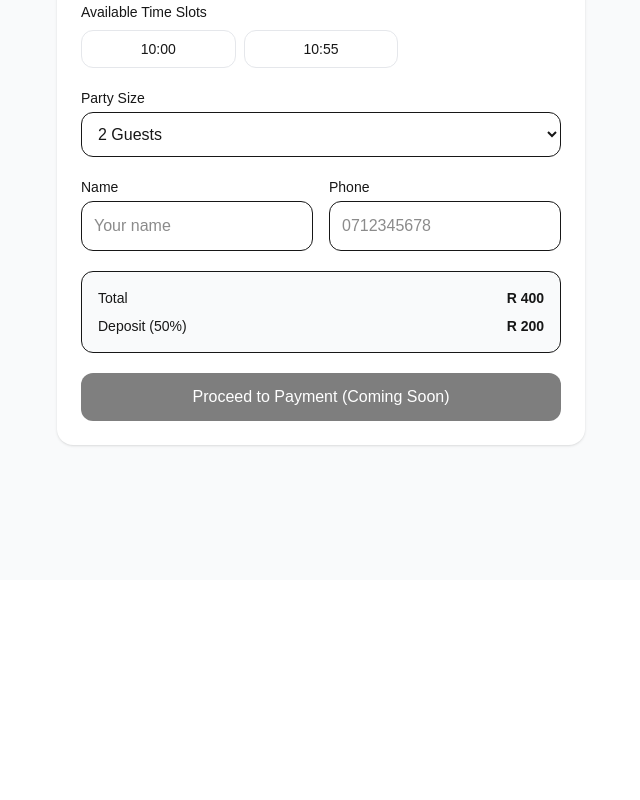
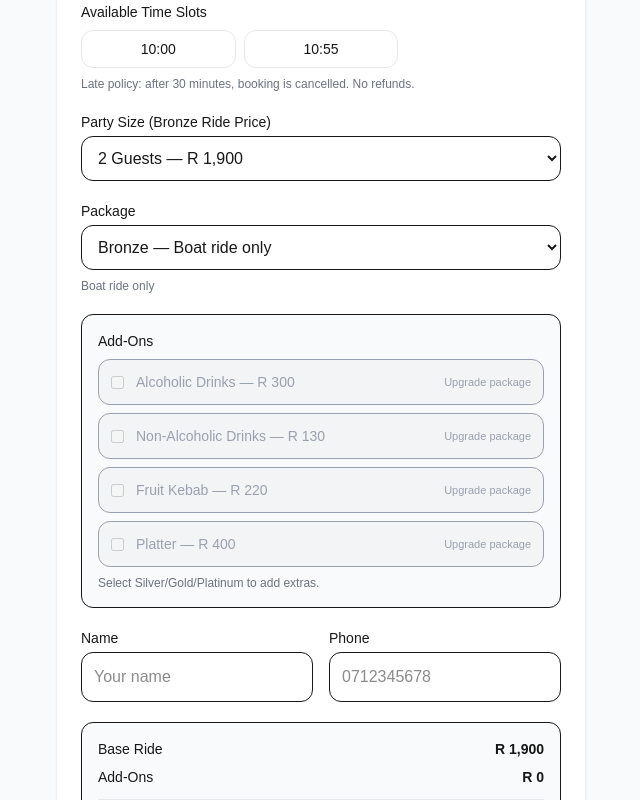
Before and after one commit to Nippie800/luxeboat-os, a Next.js app: page /book in a window 1280 px wide. Shown: the part 220-1020 px from the top of the page, without its empty margins (319-959 px from the left). Before the commit the page ends 800 px from the top, so only its background shows below. Built offline with nearby package versions, Linux system fonts and the light colour scheme; no server answers; the database is empty.

Commit message:
feat: package tiers + add-ons pricing + correct bronze pricing

```diff
--- a/src/app/book/page.tsx
+++ b/src/app/book/page.tsx
@@ -1,5 +1,5 @@
+"use client";
 
-"use client";
 export const dynamic = "force-dynamic";
 
 import { useEffect, useMemo, useState } from "react";
@@ -11,11 +11,15 @@ import {
   query,
   where,
   serverTimestamp,
-  addDoc
+  addDoc,
 } from "firebase/firestore";
 
 import { db } from "@/lib/firebase";
-import { generateSlots, type GeneralSettings, type BookingLite } from "@/lib/slots";
+import {
+  generateSlots,
+  type GeneralSettings,
+  type BookingLite,
+} from "@/lib/slots";
 
 const DEFAULTS: GeneralSettings = {
   rideDurationMinutes: 45,
@@ -33,14 +37,63 @@ const DEFAULTS: GeneralSettings = {
 
 type PartySize = 2 | 4 | 6;
 
-const PRICE_MAP: Record<PartySize, number> = {
-  2: 400,
-  4: 700,
-  6: 900,
+type PackageTier = "bronze" | "silver" | "gold" | "platinum";
+
+type AddOnId =
+  | "drink_alcoholic"
+  | "drink_nonalcoholic"
+  | "platter"
+  | "fruit_kebab";
+
+const BASE_RIDE_PRICE: Record<PartySize, number> = {
+  2: 1900,
+  4: 3600,
+  6: 5200,
 };
 
+// Add-on prices (as provided)
+const ADD_ONS: Record<AddOnId, { label: string; price: number }> = {
+  drink_alcoholic: { label: "Alcoholic Drinks", price: 300 },
+  drink_nonalcoholic: { label: "Non-Alcoholic Drinks", price: 130 }, // default (Silver/Platinum)
+  platter: { label: "Platter", price: 400 },
+  fruit_kebab: { label: "Fruit Kebab", price: 220 },
+};
+
+// Gold has Non-alcoholic = 120 (special case)
+const GOLD_NONALC_PRICE = 120;
+
+// Which add-ons are allowed per tier
+const TIER_RULES: Record<
+  PackageTier,
+  { title: string; subtitle: string; allowedAddOns: AddOnId[] }
+> = {
+  bronze: {
+    title: "Bronze",
+    subtitle: "Boat ride only",
+    allowedAddOns: [],
+  },
+  silver: {
+    title: "Silver",
+    subtitle: "Includes drink option",
+    allowedAddOns: ["drink_alcoholic", "drink_nonalcoholic"],
+  },
+  gold: {
+    title: "Gold",
+    subtitle: "Includes snacks & bubbles + drink option + fruit kebab option",
+    allowedAddOns: ["drink_alcoholic", "drink_nonalcoholic", "fruit_kebab"],
+  },
+  platinum: {
+    title: "Platinum",
+    subtitle: "Includes platter & bubbles + drink option + platter option",
+    allowedAddOns: ["drink_alcoholic", "drink_nonalcoholic", "platter"],
+  },
+};
+
+function formatMoney(amount: number) {
+  return `R ${amount.toLocaleString("en-ZA")}`;
+}
+
 export default function BookPage() {
-
   const [settings, setSettings] = useState<GeneralSettings>(DEFAULTS);
 
   const [date, setDate] = useState("");
@@ -49,113 +102,158 @@ export default function BookPage() {
 
   const [timeSlot, setTimeSlot] = useState("");
   const [partySize, setPartySize] = useState<PartySize>(2);
+  const [tier, setTier] = useState<PackageTier>("bronze");
+  const [selectedAddOns, setSelectedAddOns] = useState<AddOnId[]>([]);
+
   const [name, setName] = useState("");
   const [phone, setPhone] = useState("");
 
   const [saving, setSaving] = useState(false);
   const [message, setMessage] = useState<string | null>(null);
 
+  // init date
   useEffect(() => {
     const today = new Date();
     const yyyy = today.getFullYear();
     const mm = String(today.getMonth() + 1).padStart(2, "0");
     const dd = String(today.getDate()).padStart(2, "0");
-
     setDate(`${yyyy}-${mm}-${dd}`);
   }, []);
 
+  // load settings once
   useEffect(() => {
     async function loadSettings() {
       const ref = doc(db, "settings", "generalSettings");
       const snap = await getDoc(ref);
-
-      if (snap.exists()) {
-        setSettings({ ...DEFAULTS, ...(snap.data() as any) });
-      }
+      if (snap.exists()) setSettings({ ...DEFAULTS, ...(snap.data() as any) });
     }
-
     loadSettings();
   }, []);
 
+  // load bookings for selected date
   useEffect(() => {
     async function loadBookings() {
-
       if (!date) return;
-
       setLoadingSlots(true);
+      setTimeSlot("");
 
       const q = query(collection(db, "bookings"), where("date", "==", date));
       const snap = await getDocs(q);
 
       const list: BookingLite[] = [];
-
-      snap.forEach((doc) => {
-        list.push(doc.data() as any);
-      });
+      snap.forEach((d) => list.push(d.data() as any));
 
       setBookings(list);
       setLoadingSlots(false);
     }
-
     loadBookings();
-
   }, [date]);
 
+  // slots
   const slots = useMemo(() => {
+    if (!date) return [];
     return generateSlots(date, settings, bookings);
   }, [date, settings, bookings]);
 
-  const totalAmount = PRICE_MAP[partySize];
+  // when tier changes, remove add-ons that are not allowed in that tier
+  useEffect(() => {
+    const allowed = new Set(TIER_RULES[tier].allowedAddOns);
+    setSelectedAddOns((prev) => prev.filter((id) => allowed.has(id)));
+  }, [tier]);
 
-  const depositAmount = Math.round(
-    (totalAmount * settings.depositPercentage) / 100
-  );
+  // compute totals
+  const baseAmount = useMemo(() => BASE_RIDE_PRICE[partySize], [partySize]);
+
+  const addOnsTotal = useMemo(() => {
+    return selectedAddOns.reduce((sum, id) => {
+      // gold has special non-alc pricing
+      if (tier === "gold" && id === "drink_nonalcoholic") {
+        return sum + GOLD_NONALC_PRICE;
+      }
+      return sum + ADD_ONS[id].price;
+    }, 0);
+  }, [selectedAddOns, tier]);
+
+  const totalAmount = baseAmount + addOnsTotal;
+
+  const depositAmount = useMemo(() => {
+    return Math.round((totalAmount * settings.depositPercentage) / 100);
+  }, [totalAmount, settings.depositPercentage]);
+
+  // helpers
+  function toggleAddOn(id: AddOnId) {
+    setSelectedAddOns((prev) => {
+      if (prev.includes(id)) return prev.filter((x) => x !== id);
+      return [...prev, id];
+    });
+  }
+
+  function isAllowedAddOn(id: AddOnId) {
+    return TIER_RULES[tier].allowedAddOns.includes(id);
+  }
 
   const canSubmit =
     date &&
     timeSlot &&
-    name.length > 2 &&
-    phone.length > 6 &&
+    name.trim().length >= 2 &&
+    phone.trim().length >= 8 &&
     !saving;
 
   async function createBooking() {
-
     setSaving(true);
     setMessage(null);
 
     try {
-
-      const slotAvailable = slots.find(s => s.time === timeSlot)?.available;
-
+      const slotAvailable = slots.find((s) => s.time === timeSlot)?.available;
       if (!slotAvailable) {
         setMessage("That slot was just taken. Please choose another.");
-        setSaving(false);
         return;
       }
 
+      // Store human-readable add-ons for admin view later
+      const addOnsDetailed = selectedAddOns.map((id) => {
+        const price =
+          tier === "gold" && id === "drink_nonalcoholic"
+            ? GOLD_NONALC_PRICE
+            : ADD_ONS[id].price;
+
+        return { id, label: ADD_ONS[id].label, price };
+      });
+
       await addDoc(collection(db, "bookings"), {
-        name,
-        phone,
+        name: name.trim(),
+        phone: phone.trim(),
         date,
         timeSlot,
         guests: partySize,
-        package: "bronze",
+
+        tier, // bronze/silver/gold/platinum
+        addOns: addOnsDetailed,
+        baseAmount,
+        addOnsTotal,
+
         totalAmount,
         depositAmount,
+
         status: "pending_payment",
         createdAt: serverTimestamp(),
+
+        // policies (useful later for receipts)
+        policies: {
+          lateCancelMinutes: 30,
+          noRefund: true,
+          weatherHyacinthConfirmation: true,
+        },
       });
 
-      setMessage("Booking created successfully (pending payment)");
-
+      setMessage("Booking created ✅ (pending payment)");
       setTimeSlot("");
       setName("");
       setPhone("");
-
+      setTier("bronze");
+      setSelectedAddOns([]);
     } catch (err: any) {
-
-      setMessage(err.message || "Booking failed");
-
+      setMessage(err?.message ?? "Booking failed");
     } finally {
       setSaving(false);
     }
@@ -163,28 +261,20 @@ export default function BookPage() {
 
   return (
     <div className="min-h-screen bg-gray-50">
-
       <div className="max-w-xl mx-auto p-6">
-
         <div className="bg-white rounded-2xl shadow p-6">
-
-          <h1 className="text-2xl font-semibold">
-            Book a Boat Ride
-          </h1>
-
+          <h1 className="text-2xl font-semibold">Book a Boat Ride</h1>
           <p className="text-sm text-gray-600 mt-1">
             Secure your slot with a {settings.depositPercentage}% deposit.
+            Please arrive 15 minutes early.
           </p>
 
           <div className="space-y-5 mt-6">
-
             {/* DATE */}
-
             <div>
               <label htmlFor="date" className="block text-sm font-medium">
                 Select Date
               </label>
-
               <input
                 id="date"
                 type="date"
@@ -194,71 +284,145 @@ export default function BookPage() {
               />
             </div>
 
-            {/* SLOTS */}
-
+            {/* TIME SLOTS */}
             <div>
-
               <label className="block text-sm font-medium">
                 Available Time Slots
               </label>
 
               {loadingSlots ? (
-                <p className="text-sm text-gray-500 mt-2">
-                  Loading slots...
-                </p>
+                <p className="text-sm text-gray-500 mt-2">Loading slots...</p>
               ) : (
                 <div className="grid grid-cols-3 gap-2 mt-2">
-
                   {slots.map((slot) => (
-
                     <button
                       key={slot.time}
                       disabled={!slot.available}
                       onClick={() => setTimeSlot(slot.time)}
                       className={`rounded-xl border p-2 text-sm
                       ${timeSlot === slot.time ? "border-black" : "border-gray-200"}
-                      ${slot.available ? "bg-white" : "bg-gray-100 text-gray-400"}`}
+                      ${
+                        slot.available
+                          ? "bg-white"
+                          : "bg-gray-100 text-gray-400"
+                      }`}
                     >
                       {slot.time}
                     </button>
-
                   ))}
-
                 </div>
               )}
 
+              <div className="mt-2 text-xs text-gray-500">
+                Late policy: after 30 minutes, booking is cancelled. No refunds.
+              </div>
             </div>
 
             {/* PARTY SIZE */}
-
             <div>
-
               <label htmlFor="partySize" className="block text-sm font-medium">
-                Party Size
+                Party Size (Bronze Ride Price)
               </label>
-
               <select
                 id="partySize"
                 value={partySize}
-                onChange={(e) => setPartySize(Number(e.target.value) as PartySize)}
+                onChange={(e) =>
+                  setPartySize(Number(e.target.value) as PartySize)
+                }
                 className="w-full mt-1 border rounded-xl p-3"
               >
-                <option value={2}>2 Guests</option>
-                <option value={4}>4 Guests</option>
-                <option value={6}>6 Guests</option>
+                <option value={2}>2 Guests — {formatMoney(1900)}</option>
+                <option value={4}>4 Guests — {formatMoney(3600)}</option>
+                <option value={6}>6 Guests — {formatMoney(5200)}</option>
+              </select>
+            </div>
+
+            {/* PACKAGE TIER */}
+            <div>
+              <label htmlFor="tier" className="block text-sm font-medium">
+                Package
+              </label>
+              <select
+                id="tier"
+                value={tier}
+                onChange={(e) => setTier(e.target.value as PackageTier)}
+                className="w-full mt-1 border rounded-xl p-3"
+              >
+                <option value="bronze">Bronze — Boat ride only</option>
+                <option value="silver">Silver — Drinks package</option>
+                <option value="gold">Gold — Snacks & bubbles</option>
+                <option value="platinum">Platinum — Platter & bubbles</option>
               </select>
 
+              <div className="mt-2 text-xs text-gray-500">
+                {TIER_RULES[tier].subtitle}
+              </div>
+            </div>
+
+            {/* ADD-ONS (unlocked by tier) */}
+            <div className="border rounded-xl p-4 bg-gray-50">
+              <div className="text-sm font-medium">Add-Ons</div>
+              <div className="mt-2 space-y-2">
+                {/* Drinks */}
+                <AddOnRow
+                  id="drink_alcoholic"
+                  tier={tier}
+                  checked={selectedAddOns.includes("drink_alcoholic")}
+                  allowed={isAllowedAddOn("drink_alcoholic")}
+                  label={`${ADD_ONS.drink_alcoholic.label} — ${formatMoney(
+                    ADD_ONS.drink_alcoholic.price
+                  )}`}
+                  onToggle={() => toggleAddOn("drink_alcoholic")}
+                />
+
+                <AddOnRow
+                  id="drink_nonalcoholic"
+                  tier={tier}
+                  checked={selectedAddOns.includes("drink_nonalcoholic")}
+                  allowed={isAllowedAddOn("drink_nonalcoholic")}
+                  label={`Non-Alcoholic Drinks — ${formatMoney(
+                    tier === "gold" ? GOLD_NONALC_PRICE : ADD_ONS.drink_nonalcoholic.price
+                  )}`}
+                  onToggle={() => toggleAddOn("drink_nonalcoholic")}
+                />
+
+                {/* Gold/Platinum extras */}
+                <AddOnRow
+                  id="fruit_kebab"
+                  tier={tier}
+                  checked={selectedAddOns.includes("fruit_kebab")}
+                  allowed={isAllowedAddOn("fruit_kebab")}
+                  label={`${ADD_ONS.fruit_kebab.label} — ${formatMoney(
+                    ADD_ONS.fruit_kebab.price
+                  )}`}
+                  onToggle={() => toggleAddOn("fruit_kebab")}
+                />
+
+                <AddOnRow
+                  id="platter"
+                  tier={tier}
+                  checked={selectedAddOns.includes("platter")}
+                  allowed={isAllowedAddOn("platter")}
+                  label={`${ADD_ONS.platter.label} — ${formatMoney(
+                    ADD_ONS.platter.price
+                  )}`}
+                  onToggle={() => toggleAddOn("platter")}
+                />
+
+                {tier === "bronze" && (
+                  <div className="text-xs text-gray-500 mt-2">
+                    Select Silver/Gold/Platinum to add extras.
+                  </div>
+                )}
+              </div>
             </div>
 
             {/* NAME + PHONE */}
-
             <div className="grid grid-cols-2 gap-4">
-
               <div>
                 <label htmlFor="name" className="block text-sm font-medium">
                   Name
                 </label>
-
                 <input
                   id="name"
                   value={name}
@@ -272,7 +436,6 @@ export default function BookPage() {
                 <label htmlFor="phone" className="block text-sm font-medium">
                   Phone
                 </label>
-
                 <input
                   id="phone"
                   value={phone}
@@ -281,27 +444,41 @@ export default function BookPage() {
                   placeholder="0712345678"
                 />
               </div>
-
             </div>
 
-            {/* PRICE */}
+            {/* TOTALS */}
+            <div className="border rounded-xl p-4 bg-gray-50 text-sm">
+              <div className="flex justify-between">
+                <span>Base Ride</span>
+                <span className="font-semibold">{formatMoney(baseAmount)}</span>
+              </div>
 
-            <div className="border rounded-xl p-4 bg-gray-50 text-sm">
+              <div className="flex justify-between mt-2">
+                <span>Add-Ons</span>
+                <span className="font-semibold">{formatMoney(addOnsTotal)}</span>
+              </div>
+
+              <div className="h-px bg-gray-200 my-3" />
 
               <div className="flex justify-between">
                 <span>Total</span>
-                <span className="font-semibold">R {totalAmount}</span>
+                <span className="font-semibold">{formatMoney(totalAmount)}</span>
               </div>
 
               <div className="flex justify-between mt-2">
                 <span>Deposit ({settings.depositPercentage}%)</span>
-                <span className="font-semibold">R {depositAmount}</span>
+                <span className="font-semibold">
+                  {formatMoney(depositAmount)}
+                </span>
               </div>
 
+              <div className="mt-3 text-xs text-gray-600">
+                Due to weather + water hyacinth conditions, confirmation will be
+                sent a few hours before your booking.
+              </div>
             </div>
 
-            {/* BUTTON */}
-
+            {/* CTA */}
             <button
               onClick={createBooking}
               disabled={!canSubmit}
@@ -310,16 +487,52 @@ export default function BookPage() {
               {saving ? "Saving..." : "Proceed to Payment (Coming Soon)"}
             </button>
 
-            {message && (
-              <p className="text-sm text-gray-700">{message}</p>
-            )}
-
+            {message && <p className="text-sm text-gray-700">{message}</p>}
           </div>
-
         </div>
 
+        <div className="mt-4 text-center text-xs text-gray-500">
+          Powered by LuxeBoat OS
+        </div>
       </div>
-
     </div>
   );
 }
+
+function AddOnRow({
+  id,
+  tier,
+  checked,
+  allowed,
+  label,
+  onToggle,
+}: {
+  id: string;
+  tier: string;
+  checked: boolean;
+  allowed: boolean;
+  label: string;
+  onToggle: () => void;
+}) {
+  return (
+    <label
+      className={`flex items-center justify-between rounded-xl border p-3 ${
+        allowed ? "bg-white" : "bg-gray-100 text-gray-400"
+      }`}
+    >
+      <div className="flex items-center gap-3">
+        <input
+          type="checkbox"
+          checked={checked}
+          disabled={!allowed}
+          onChange={onToggle}
+        />
+        <div className="text-sm">{label}</div>
+      </div>
+
+      {!allowed && (
+        <span className="text-[11px] text-gray-400">Upgrade package</span>
+      )}
+    </label>
+  );
+}
```
